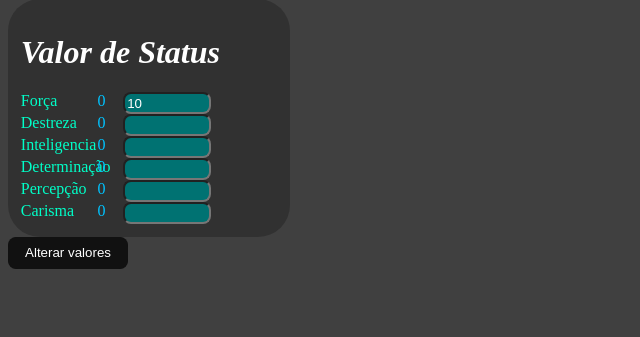
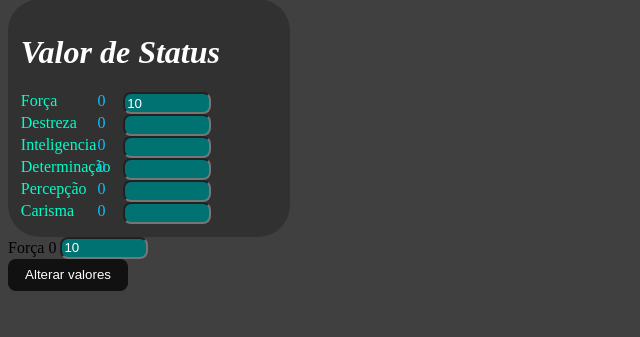
Before and after one commit to DivineHealing/JOGADORESCDE, a Flask app: page / in a window 1280 px wide. Shown: the part 233-570 px from the top of the page, without its empty margins (0-640 px from the left). Run offline with Flask 3, Linux system fonts and the light colour scheme.

Commit message:
Ultima atualização do dia
Colocou pra funcionar a coleta de dados da Força, Destreza e Inteligência.
Tambem fiz um teste com os dados que serão somados dos equipamentos.

```diff
--- a/main.py
+++ b/main.py
@@ -7,14 +7,18 @@ def home():
     return render_template('home.html')
 
 # CODIGO AQUI
-@main.route("/atrstatus", methods=['POST']) #LOCALIZA DE ONDE TA VINDO
-def atrstatus(javaret, att):
+@main.route("/atrstatus", methods=['POST'])
+def atrstatus():
     data = request.get_json() # AQUI PEGA O DADO
-    atributoescolhido = float(data.get(att)) #DADO
+    forca = float(data.get('forca'))
+    destreza =  float(data.get('destreza'))
+    inteligencia = float(data.get('inteligencia'))
 
-    return jsonify(javaret=atributoescolhido) # AQUI VAI JOGAR O DADO PRO FRONT
+    forcae = float(data.get('forcaE')) # Pega o valor do equipamento
+    forca += forcae # Soma o valor base com o Equipamento
 
-# PERA QUE FUDEU, TODOS EQUIPAMENTOS QUE DAO FORÇA, VAO TER QUE ESTAR AQUI, E VAI TER UM PRA CADA DESSE
+    return jsonify(forca=forca, destreza=destreza, inteligencia=inteligencia) # AQUI VAI JOGAR O DADO PRO FRONT
 
+# Fim do Codigo
 if __name__ == '__main__':
     main.run(debug=True)
--- a/static/script.js
+++ b/static/script.js
@@ -1,17 +1,23 @@
-function alterar() {
-    const forca = parseFloat(document.getElementById('forca').value) || 0; // Status Força
+function alterar() { // função que ativa quando aperta o botão
+    const forca = parseFloat(document.getElementById('forca').value) || 0; // Declaração das variaveis que serão processadas, caso nao tiver, o valor sera zero.
+    const destreza = parseFloat(document.getElementById('destreza').value) || 0;
+    const inteligencia = parseFloat(document.getElementById('inteligencia').value) || 0;
+    const forcaE =parseFloat(document.getElementById('forcaE').value) || 0;
 
 
-    fetch('/atrstatus', {
+    fetch('/atrstatus', { // Comunicação com o python
         method: 'POST',
         headers: {
             'Content-Type': 'application/json'
         },
-        body: JSON.stringify({ forca: forca})
+        body: JSON.stringify({ forca: forca, destreza:destreza, inteligencia:inteligencia, forcaE: forcaE}) // Variaveis que serão jogadas para o Python
     })
     .then(response => response.json())
     .then(data => {
-        document.getElementById('forcat').textContent = `${data.javaforca.toLocaleString('pt-BR')}`;
+        document.getElementById('forcat').textContent = `${data.forca.toLocaleString('pt-BR')}`, // Esses aqui são o que joga para o Front, na tela do HTML
+        document.getElementById('destrezat').textContent = `${data.destreza.toLocaleString('pt-BR')}`,
+        document.getElementById('inteligenciat').textContent = `${data.inteligencia.toLocaleString('pt-BR')}`
+        ;
     })
     .catch(error => {
         console.error('Erro:', error);
--- a/templates/home.html
+++ b/templates/home.html
@@ -58,8 +58,15 @@
             <label for="carisma">Carisma</label>
             <labelat id="carismat">0</labelat>
             <input type="number" id="carisma">
+        </div>
     </div>
 
+    <div class="valequipamento">
+        <div class="atrequipamento">
+            <label for="forcaE">Força</label>
+            <labelat id="forcatE">0</labelat>
+            <input type="number" id="forcaE" placeholder="Valor da força" value="10">
+        </div>
     </div>
         <button onclick="alterar()"> Alterar valores</button>
     <script src="{{ url_for('static', filename='script.js') }}"></script>
```
